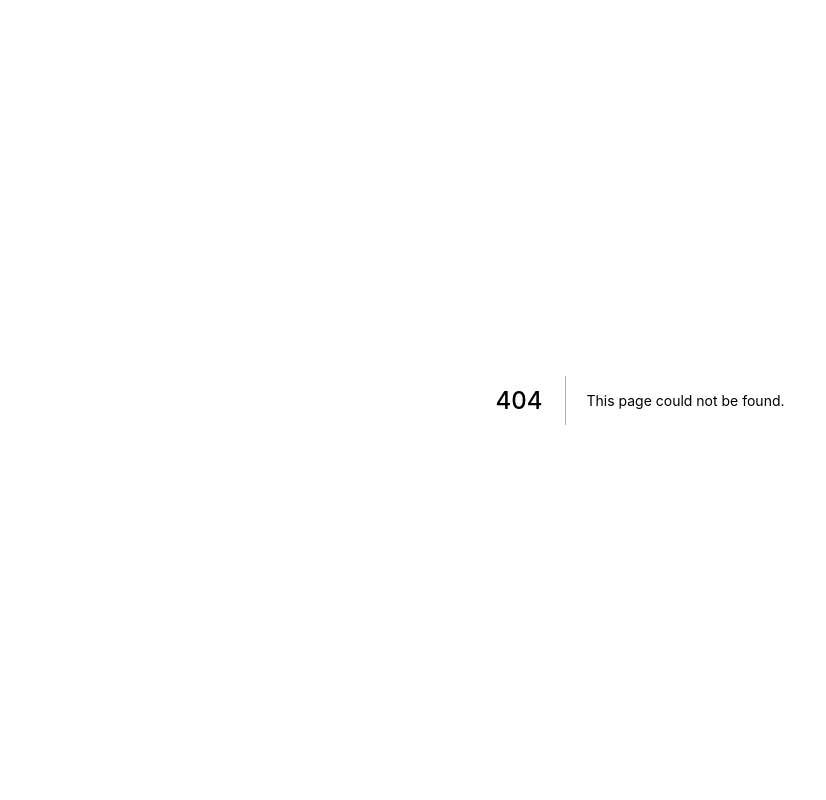
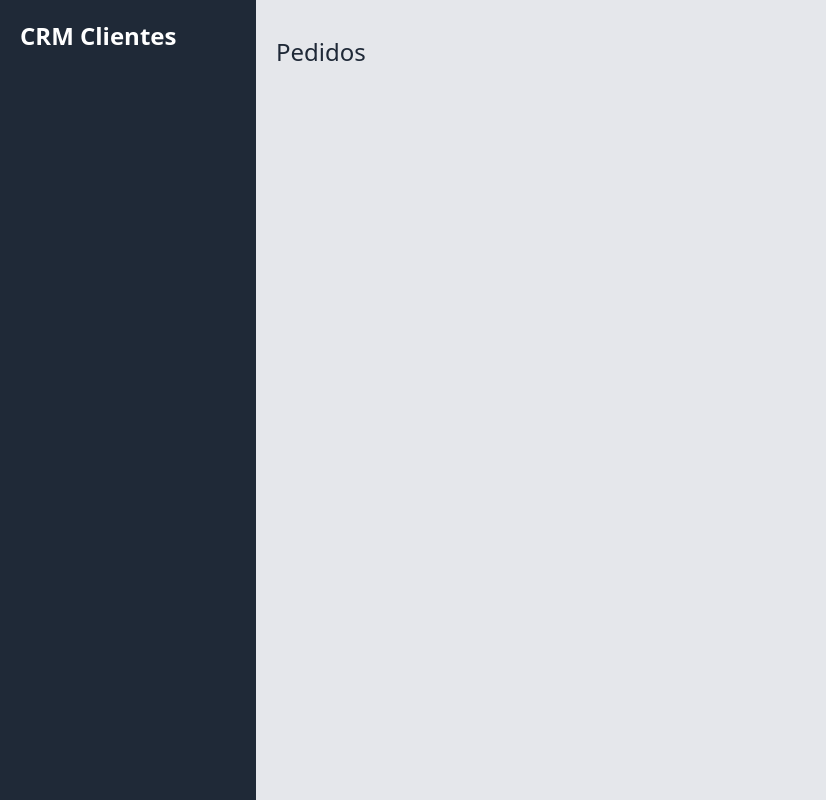
Before and after one commit to FrancoCabrera25/crm-next-js, a Next.js app: page /orders in a window 1280 px wide. Before the commit this address had no page. Shown: the whole page, without its empty margins (0-826 px from the left). Built offline with nearby package versions, Linux system fonts and the light colour scheme.

Commit message:
add pages

```diff
--- a/components/Layout.js
+++ b/components/Layout.js
@@ -17,8 +17,9 @@ const Layout = ({ children }) => {
       <div className=" bg-gray-200 min-h-screem">
         <div className="flex min-h-screen">
           <Sidenav />
-
+          <main className="sm:w-2/3 xl:w-4/5 sm:min-h-screen p-5">
           {children}
+          </main>
         </div>
       </div>
     </>
--- a/pages/index.js
+++ b/pages/index.js
@@ -3,7 +3,7 @@ const  Home = () => {
 return(
   <div>
       <Layout>
-        <h2>desde home</h2>
+        <h1 className="text-2xl text-gray-800 font-ligth">Clientes</h1>
       </Layout>
   </div>
 )
--- /dev/null
+++ b/pages/orders.js
@@ -0,0 +1,12 @@
+import Layout from "../components/Layout"
+
+const Orders = () => {
+    return(
+
+        <Layout>
+            <h1 className="text-2xl text-gray-800 font-ligth">Pedidos</h1>
+        </Layout>
+    )
+}
+
+export default Orders;
--- /dev/null
+++ b/pages/products.js
@@ -0,0 +1,12 @@
+import Layout from "../components/Layout"
+
+const Products = () => {
+    return(
+
+        <Layout>
+         <h1 className="text-2xl text-gray-800 font-ligth">Productos</h1>
+        </Layout>
+    )
+}
+
+export default Products;
```
